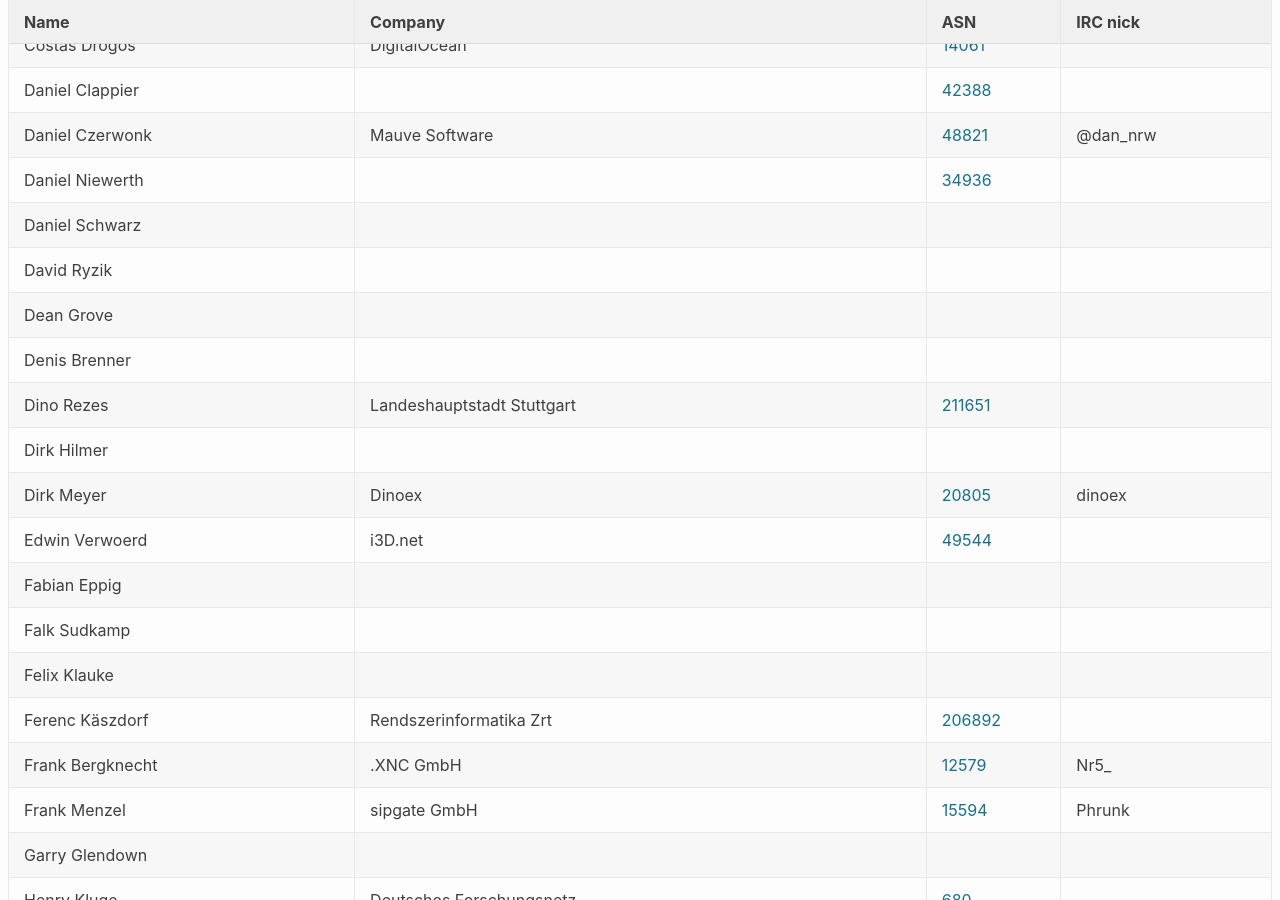
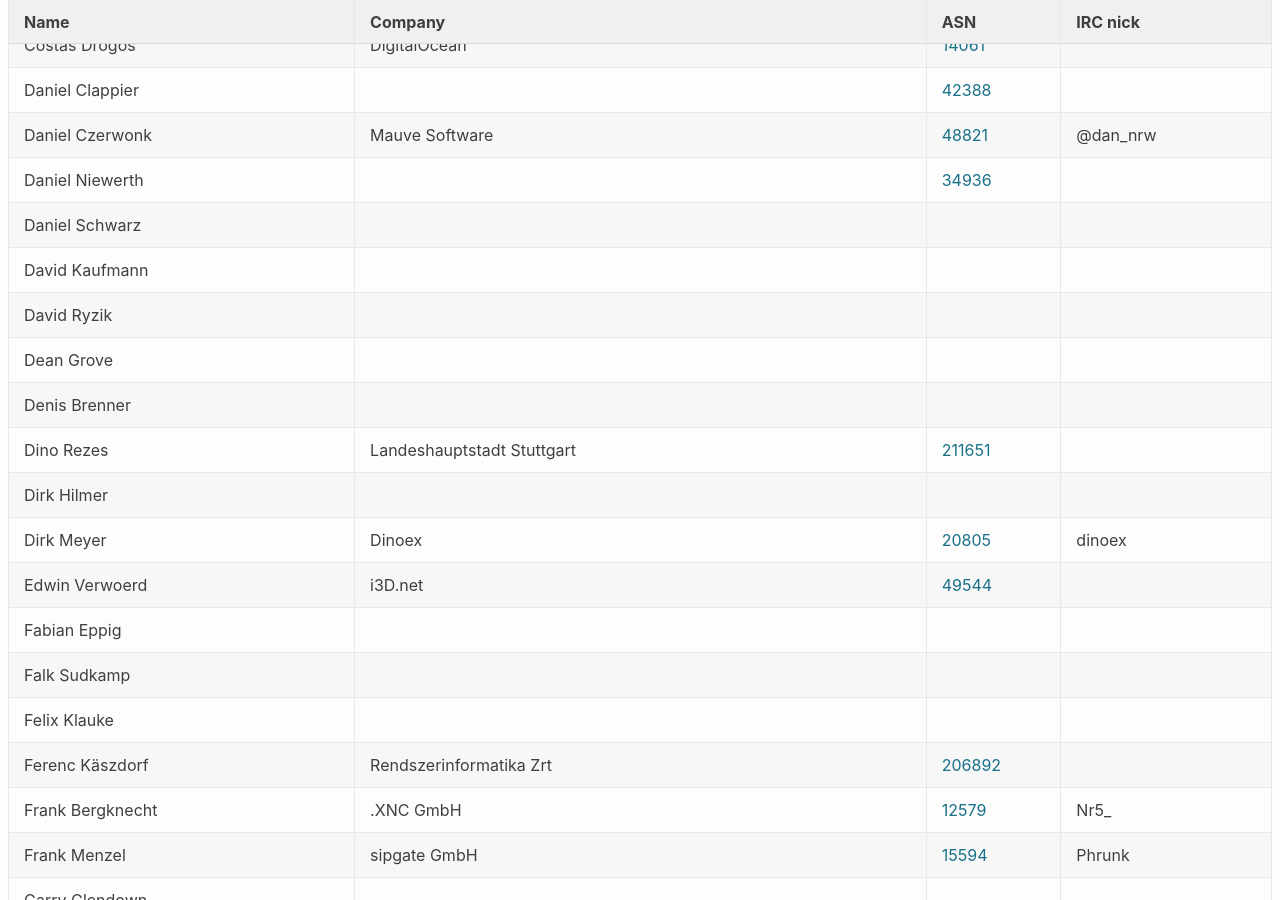
Before and after one commit to denog/pretix-attendeelist, a Jekyll site: the page built from denog14/index.md, in a window 1280 px wide and 900 px high, scrolled down 13209 px. Built offline with Jekyll 4.4.1, drawn with Linux system fonts in a browser that asks for light colours.

Commit message:
Latest data: Fri Oct 28 20:15:09 UTC 2022

```diff
--- a/_data/attendees_denog14_remote.json
+++ b/_data/attendees_denog14_remote.json
@@ -115,6 +115,12 @@
   },
   {
     "name": "Daniel Schwarz",
+    "company": null,
+    "irc": null,
+    "asn": null
+  },
+  {
+    "name": "David Kaufmann",
     "company": null,
     "irc": null,
     "asn": null
```
